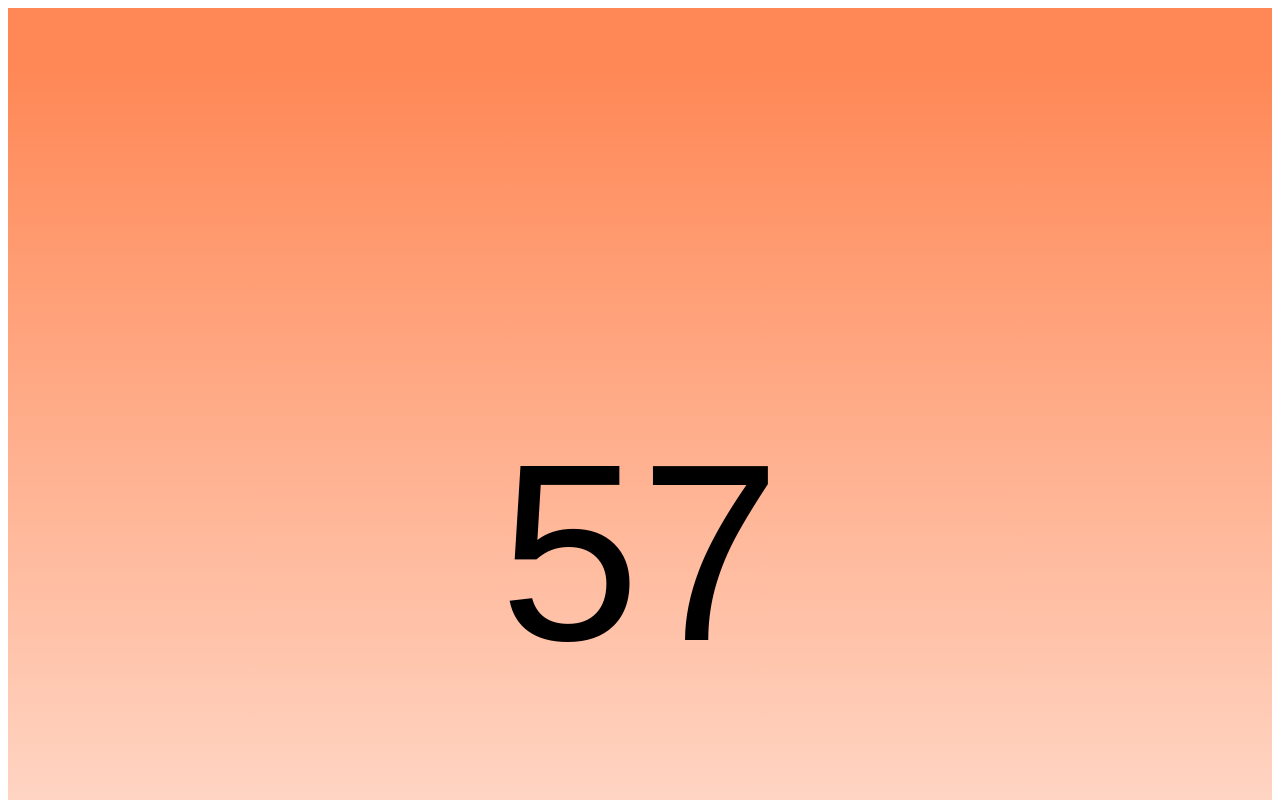
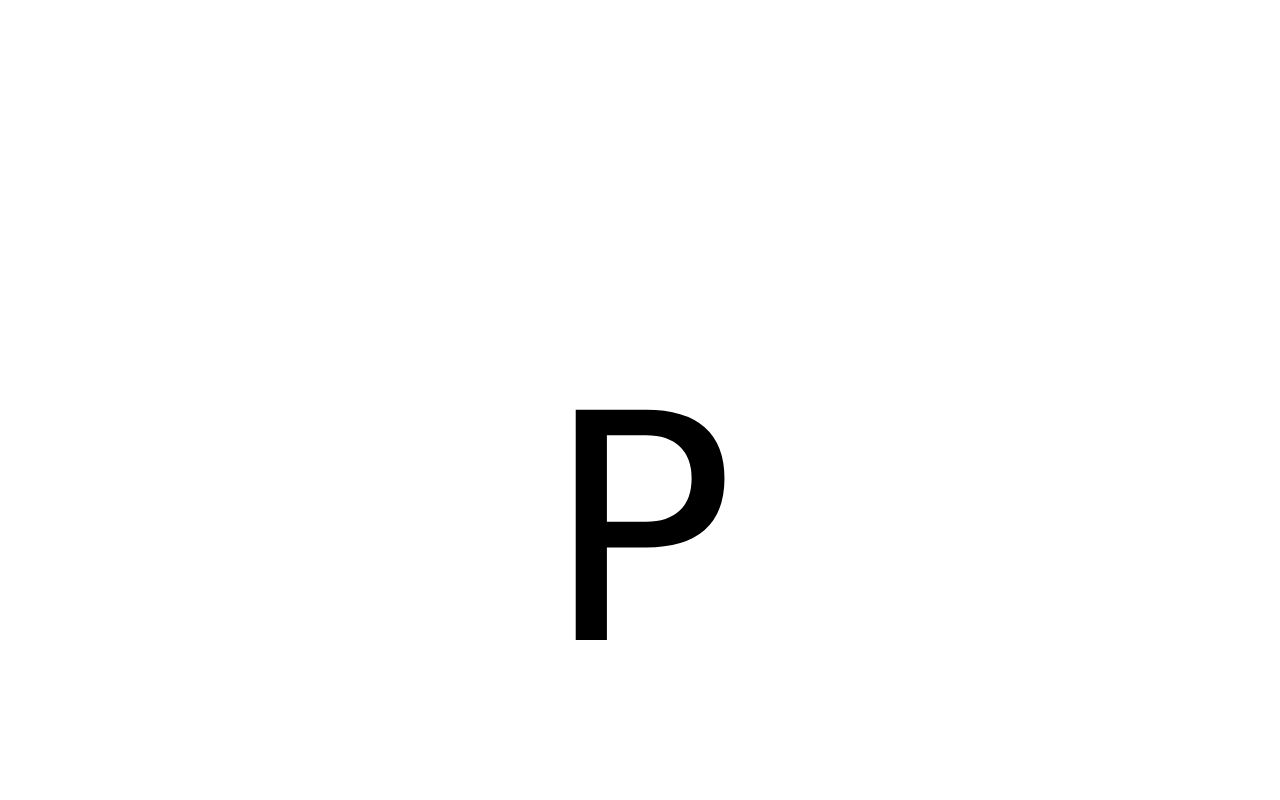
Before and after one commit to Haru38/PrimeNumberLoot, a website: page index.html in a window 1280 px wide. Shown: the top 800 px of the page. Drawn offline with Linux system fonts and the light colour scheme.

Commit message:
index.html modufy

```diff
--- a/index.html
+++ b/index.html
@@ -5,6 +5,7 @@
     <title>SVG</title>
   </head>
   <body>
-    <svg version="11"preserveAspectRatio="xMinYMinmeet"xmlns="http://wwww3.org/2000/svg" viewBox="0 0 200 200"><defs><linearGradient id="GradientBG" x1="0" x2="0" y1="0" y2="1"><stop offset="5%" stop-color="#FF8856"/><stop offset="95%" stop-color="white"/></linearGradient></defs><style>.base {fill: #000000;font-family:fantasy;font-size:40px;}</style><rect id="sora" x="0" y="0" width="100%" height="100%" fill="url(#GradientBG)" /><text x="100" y="100" class="base" text-anchor="middle">57</text></svg>
+    <link href="https://fonts.googleapis.com/css?family=Caveat rel="stylesheet">
+    <svg version="11"preserveAspectRatio="xMinYMinmeet"xmlns="http://wwww3.org/2000/svg" viewBox="0 0 200 200"><defs><linearGradient id="GradientBG" x1="0" x2="0" y1="0" y2="1"><stop offset="5%" stop-color="#FFFFFF"/><stop offset="95%" stop-color="white"/></linearGradient></defs><style>.base {fill: #000000;font-family:'Caveat', cursive;font-size:50px;}</style><rect id="sora" x="0" y="0" width="100%" height="100%" fill="url(#GradientBG)" /><text x="100" y="100" class="base" text-anchor="middle">P</text></svg>
   </body>
 </html>
```
